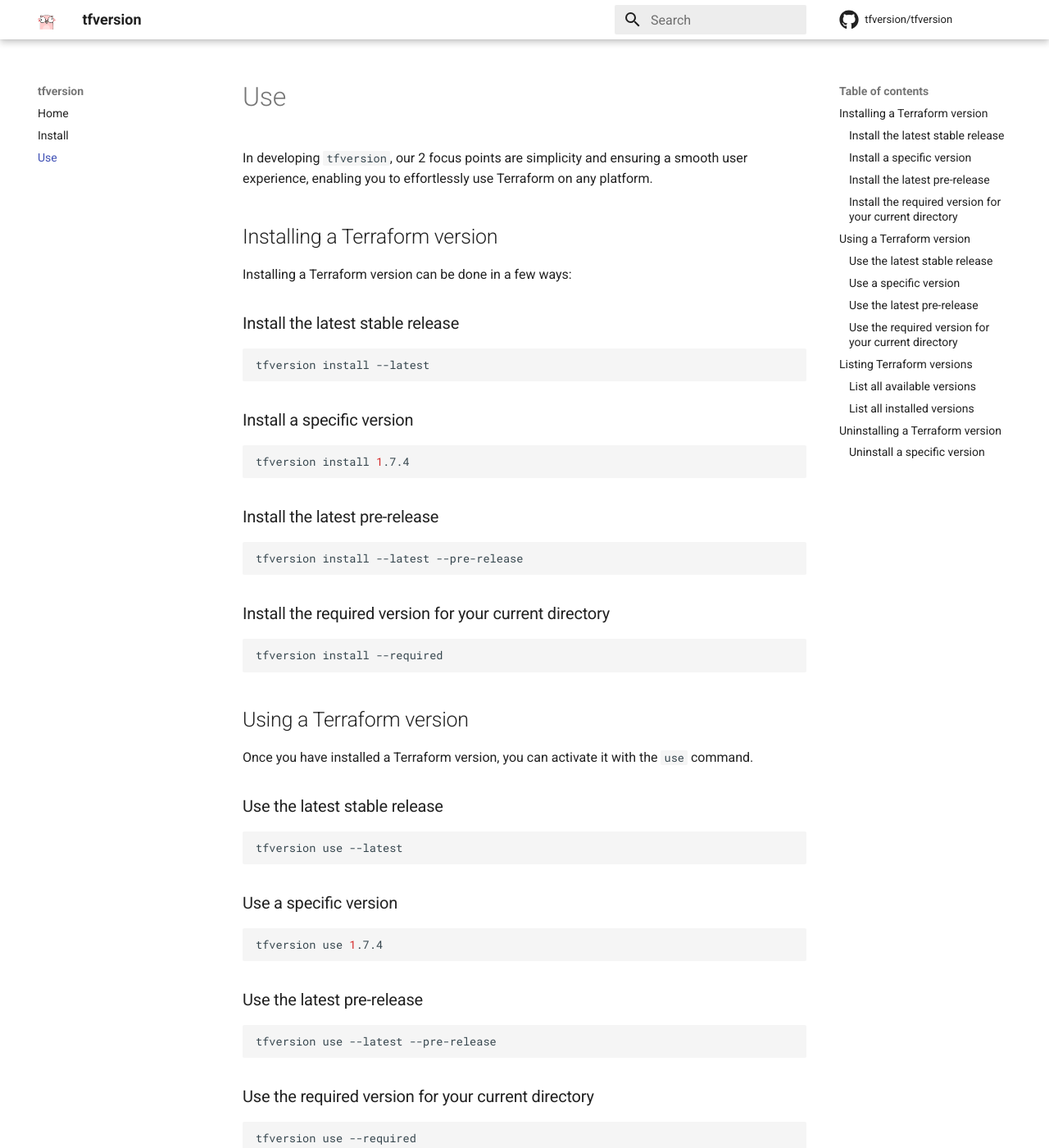
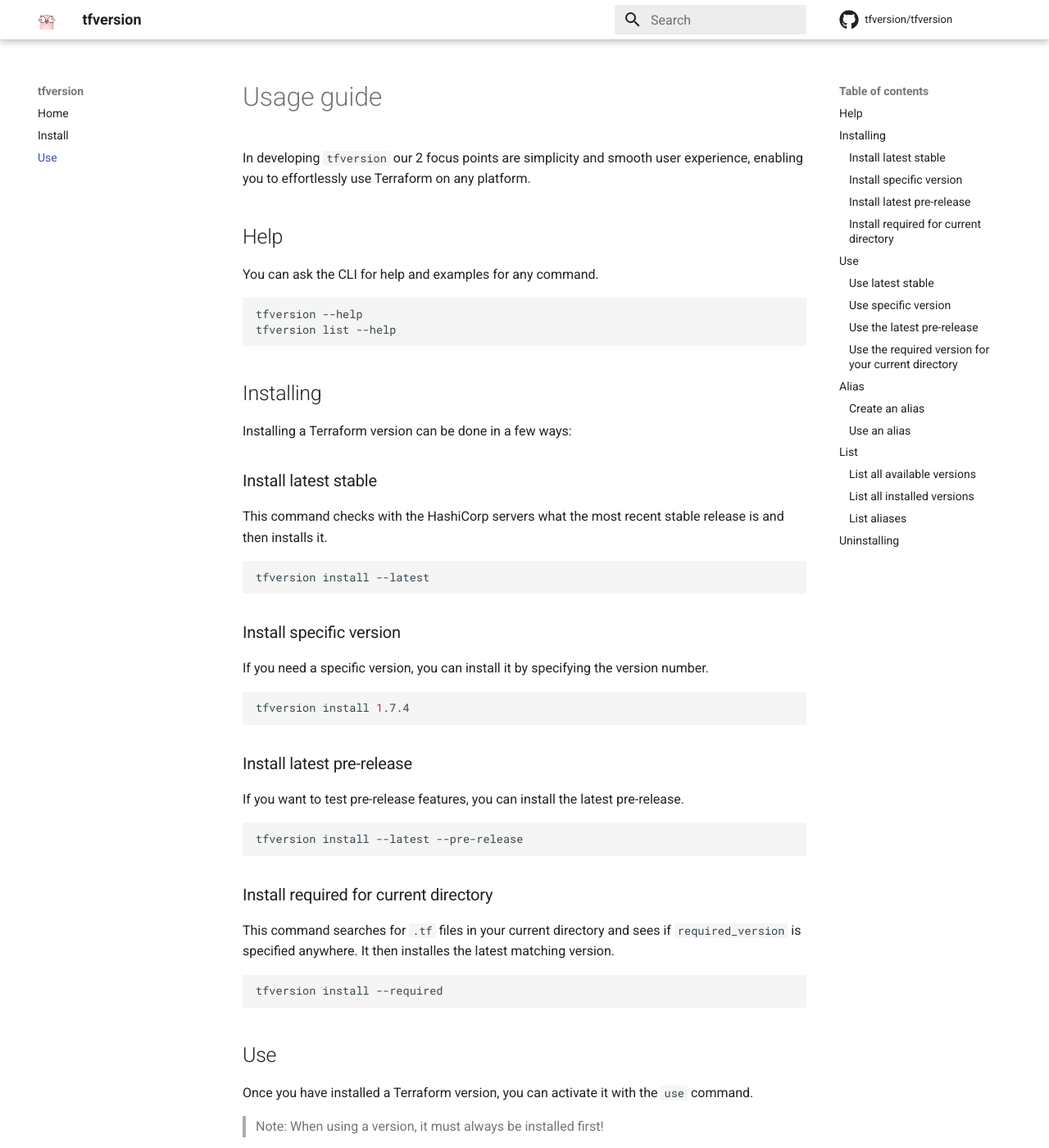
Before and after one commit to tfversion/docs, an MkDocs documentation site: the page built from docs/use.md, in a window 1280 px wide and 1400 px high. Shown: the whole window at 82% size. Built offline with MkDocs 1.6.1 and Material for MkDocs 9.7.7, drawn with Linux system fonts in a browser that asks for light colours; plug-ins that fetch from the network failed and are left out; comment, search, counter and statistics services are not loaded; some of the changed text lies outside the part shown.

Commit message:
Update docs

````diff
--- a/docs/use.md
+++ b/docs/use.md
@@ -1,44 +1,70 @@
-In developing `tfversion`, our 2 focus points are simplicity and ensuring a smooth user experience, enabling you to effortlessly use Terraform on any platform.
+# Usage guide
 
-## Installing a Terraform version
+In developing `tfversion` our 2 focus points are simplicity and smooth user experience, enabling you to effortlessly use Terraform on any platform.
+
+## Help
+
+You can ask the CLI for help and examples for any command.
+
+```sh
+tfversion --help
+tfversion list --help
+```
+
+## Installing
 
 Installing a Terraform version can be done in a few ways:
 
-### Install the latest stable release
+### Install latest stable
+
+This command checks with the HashiCorp servers what the most recent stable release is and then installs it.
 
 ```sh
 tfversion install --latest
 ```
 
-### Install a specific version
+### Install specific version
+
+If you need a specific version, you can install it by specifying the version number.
 
 ```sh
 tfversion install 1.7.4
 ```
 
-### Install the latest pre-release
+### Install latest pre-release
+
+If you want to test pre-release features, you can install the latest pre-release.
 
 ```sh
 tfversion install --latest --pre-release
 ```
 
-### Install the required version for your current directory
+### Install required for current directory
+
+This command searches for `.tf` files in your current directory and sees if `required_version` is specified anywhere.
+It then installes the latest matching version.
 
 ```sh
 tfversion install --required
 ```
 
-## Using a Terraform version
+## Use
 
 Once you have installed a Terraform version, you can activate it with the `use` command.
 
-### Use the latest stable release
+> Note: When using a version, it must always be installed first!
+
+### Use latest stable
+
+Use the latest stable version.
 
 ```sh
 tfversion use --latest
 ```
 
-### Use a specific version
+### Use specific version
+
+Use a specific version.
 
 ```sh
 tfversion use 1.7.4
@@ -46,37 +72,85 @@ tfversion use 1.7.4
 
 ### Use the latest pre-release
 
+Use the latest pre-release version.
+
 ```sh
 tfversion use --latest --pre-release
 ```
 
 ### Use the required version for your current directory
 
+Use the most recent version that matches with the required version in your current directory.
+
 ```sh
 tfversion use --required
 ```
 
-## Listing Terraform versions
+## Alias
+
+If you don't want to remember which version you are using for a specific purpose (for example a client), you can use the alias feature.
+
+### Create an alias
+
+First create the alias by specifying the name and the target version.
+
+```sh
+tfversion alias default 1.7.4
+tfversion alias my-client 1.2.3
+```
+
+### Use an alias
+
+Then you can activate it by using the name.
+
+```sh
+tfversion use default
+tfversion use my-client
+```
+
+## List
 
 If you're curious which Terraform versions are available or installed, you can use the `list` command.
 
 ### List all available versions
 
+Shows all available versions from the HashiCorp API sorted with the most recent one on top.
+
 ```sh
 tfversion list
 ```
 
+You can limit the amount of results.
+
+```sh
+tfversion list --max-results=10
+```
+
 ### List all installed versions
+
+Shows all installed versions.
 
 ```sh
 tfversion list --installed
 ```
 
-## Uninstalling a Terraform version
+You can limit the amount of results.
+
+```sh
+tfversion list --installed --max-results=10
+```
+
+### List aliases
+
+Shows all aliases and their target versions.
+
+```sh
+tfversion list --aliases
+```
+
+## Uninstalling
 
 If you want to remove a Terraform version, you can use the `uninstall` command.
-
-### Uninstall a specific version
 
 ```sh
 tfversion uninstall 1.7.4
````
Also changed, not shown: docs/index.md (+1 -3 lines), docs/install.md (+5 -3 lines), 1 other file.
